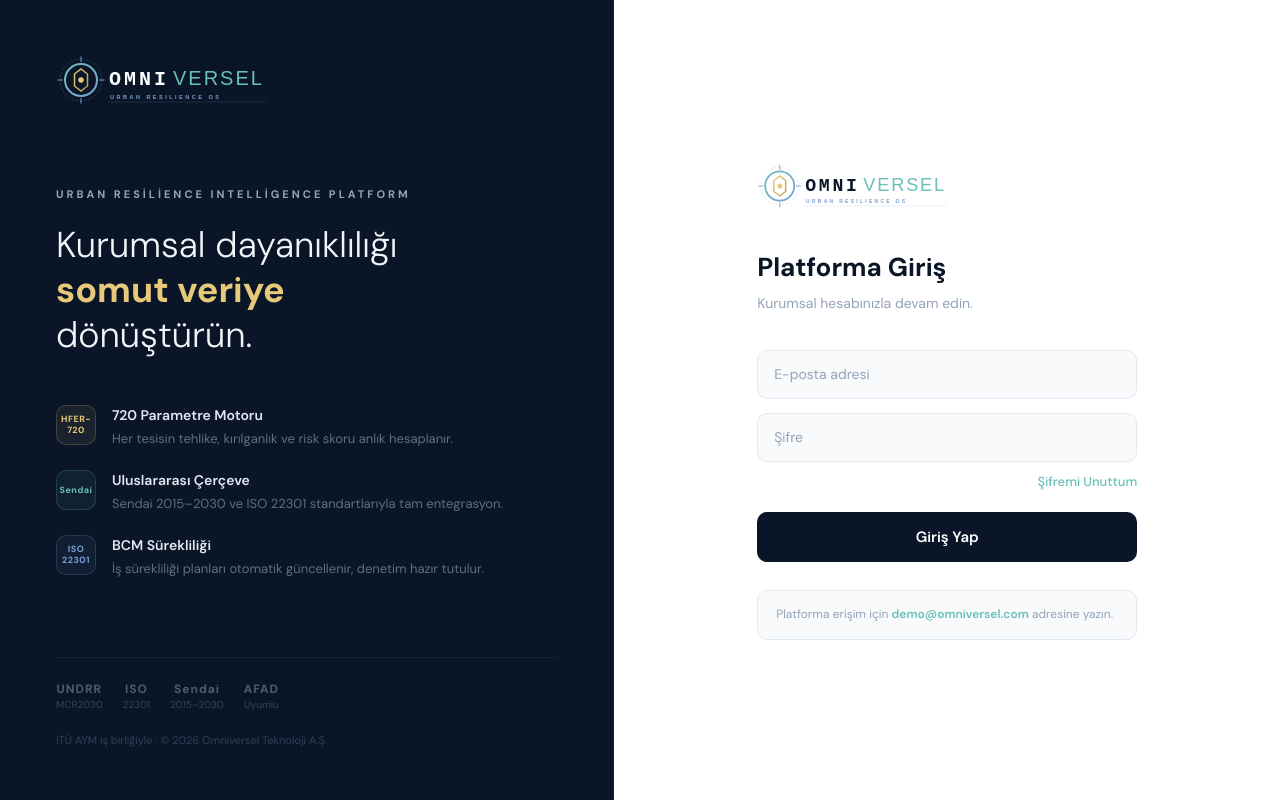
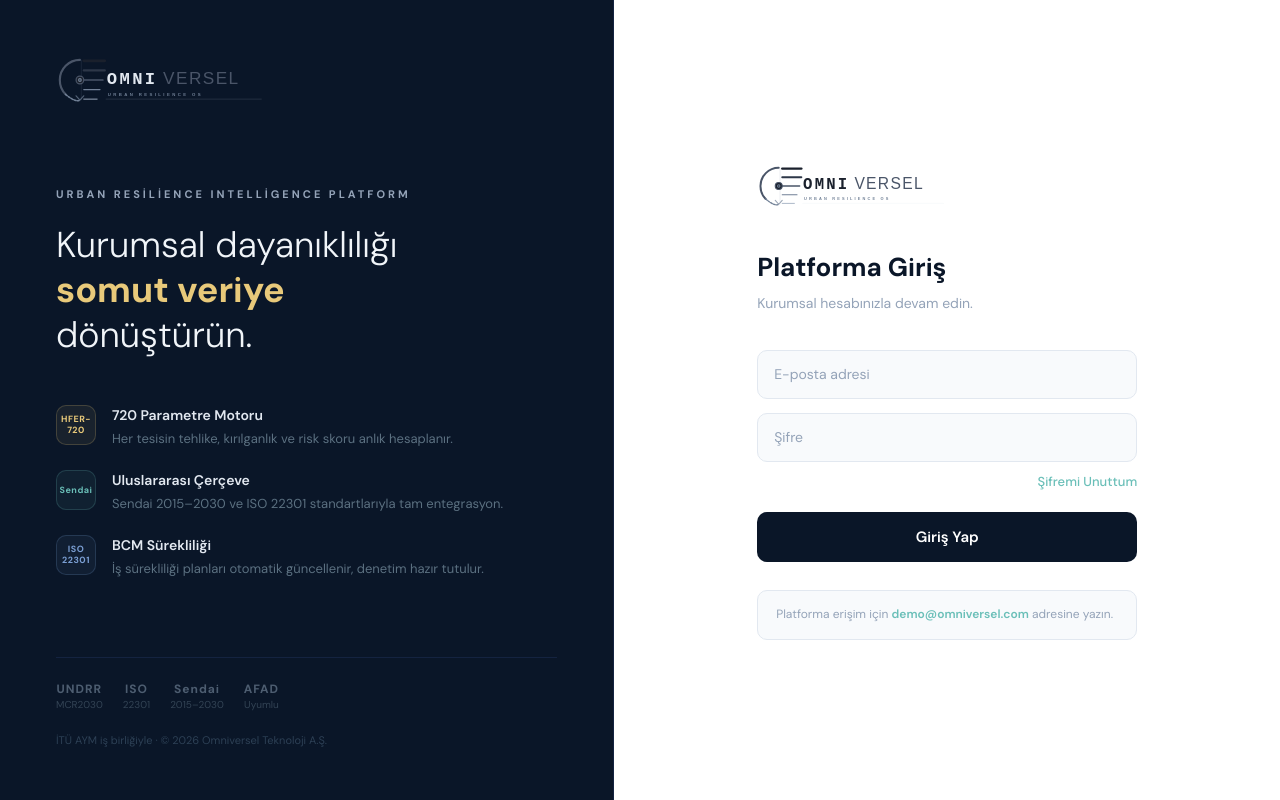
Before and after one commit to resiliagroup/resilia-platform, a Next.js app: page /login in a window 1280 px wide. Built offline with nearby package versions, Linux system fonts and the light colour scheme.

Commit message:
feat: OmniverselLogo yeni sembol — E+F BCM döngüsü, lacivert/gri tonlar

```diff
--- a/src/components/OmniverselLogo.tsx
+++ b/src/components/OmniverselLogo.tsx
@@ -5,78 +5,126 @@ interface Props {
   height?: number
   className?: string
   light?: boolean
+  variant?: 'default' | 'navy' | 'contrast'
 }
 
-export default function OmniverselLogo({ width = 220, height = 56, className, light }: Props) {
-  const omniColor = light ? '#0A1628' : '#FFFFFF'
+export default function OmniverselLogo({ width = 220, height = 56, className, light, variant = 'default' }: Props) {
+
+  const schemes = {
+    default: {
+      loop:    '#4A5568',
+      dash:    '#718096',
+      lines:   ['#1A202C', '#2D3748', '#4A5568', '#718096', '#A0AEC0'],
+      div:     '#718096',
+      nodeRim: '#4A5568',
+      nodeFill:'#718096',
+      nodeCore:'#1A202C',
+      arrow:   '#718096',
+      omni:    light ? '#1A202C' : '#E2E8F0',
+      versel:  '#4A5568',
+      sub:     '#718096',
+      rule:    '#CBD5E0',
+    },
+    navy: {
+      loop:    '#2C4A6E',
+      dash:    '#4A6FA5',
+      lines:   ['#0F2340', '#1A3A5C', '#2C4A6E', '#4A6FA5', '#7B9FC0'],
+      div:     '#4A6FA5',
+      nodeRim: '#2C4A6E',
+      nodeFill:'#4A6FA5',
+      nodeCore:'#0F2340',
+      arrow:   '#4A6FA5',
+      omni:    light ? '#0F2340' : '#E8F0FA',
+      versel:  '#2C4A6E',
+      sub:     '#4A6FA5',
+      rule:    '#4A6FA5',
+    },
+    contrast: {
+      loop:    '#1A202C',
+      dash:    '#4A5568',
+      lines:   ['#E2E8F0', '#CBD5E0', '#A0AEC0', '#718096', '#4A5568'],
+      div:     '#718096',
+      nodeRim: '#E2E8F0',
+      nodeFill:'#E2E8F0',
+      nodeCore:'#1A202C',
+      arrow:   '#A0AEC0',
+      omni:    light ? '#1A202C' : '#E2E8F0',
+      versel:  '#4A5568',
+      sub:     '#718096',
+      rule:    '#718096',
+    },
+  }
+
+  const s = schemes[variant]
+  const lw = [5.5, 4.5, 3.5, 2.5, 2]
+  const ly = [-40, -20, 0, 20, 40]
+  const lx2 = [52, 52, 48, 42, 36]
+
   return (
     <svg
       xmlns="http://www.w3.org/2000/svg"
-      viewBox="0 0 440 100"
+      viewBox="0 0 460 100"
       width={width}
       height={height}
       className={className}
       style={{ display: 'block' }}
     >
-      <defs>
-        <linearGradient id="logoTeal" x1="0%" y1="0%" x2="100%" y2="100%">
-          <stop offset="0%" stopColor="#6ABFB8" />
-          <stop offset="100%" stopColor="#7B9FD4" />
-        </linearGradient>
-        <linearGradient id="logoGold" x1="0%" y1="0%" x2="100%" y2="100%">
-          <stop offset="0%" stopColor="#E8C97A" />
-          <stop offset="100%" stopColor="#B89B4A" />
-        </linearGradient>
-      </defs>
-
-      {/* Geometrik sembol — kalın ve belirgin */}
+      {/* Sembol — E+F karışımı */}
       <g transform="translate(50, 50)">
-        <circle cx="0" cy="0" r="42" fill="none" stroke="#7B9FD4" strokeWidth="1.5" opacity="0.4" strokeDasharray="4 4"/>
-        <circle cx="0" cy="0" r="32" fill="none" stroke="url(#logoTeal)" strokeWidth="4"/>
-        <polygon
-          points="0,-22 13,-12 13,12 0,22 -13,12 -13,-12"
-          fill="none"
-          stroke="url(#logoGold)"
-          strokeWidth="3"
-        />
-        <circle cx="0" cy="0" r="5.5" fill="#E8C97A"/>
-        <line x1="-47" y1="0" x2="-36" y2="0" stroke="#7B9FD4" strokeWidth="2.5" opacity="0.8"/>
-        <line x1="47" y1="0" x2="36" y2="0" stroke="#7B9FD4" strokeWidth="2.5" opacity="0.8"/>
-        <line x1="0" y1="-47" x2="0" y2="-36" stroke="#7B9FD4" strokeWidth="2.5" opacity="0.8"/>
-        <line x1="0" y1="47" x2="0" y2="36" stroke="#7B9FD4" strokeWidth="2.5" opacity="0.8"/>
+        {/* Döngü — sol yarı, kırık */}
+        <path d="M0,-42 A42,42 0 0,0 -42,0 A42,42 0 0,0 -30,30"
+              fill="none" stroke={s.loop} strokeWidth="4.5" strokeLinecap="round"/>
+        {/* Kırık geçiş — kesik */}
+        <path d="M-30,30 Q-8,48 0,42"
+              fill="none" stroke={s.dash} strokeWidth="3.2" strokeLinecap="round"
+              strokeDasharray="4 3"/>
+        {/* Düzen çizgileri — sağ */}
+        {ly.map((y, i) => (
+          <line key={i} x1="8" y1={y} x2={lx2[i]} y2={y}
+                stroke={s.lines[i]} strokeWidth={lw[i]} strokeLinecap="round"/>
+        ))}
+        {/* Dikey ayırıcı */}
+        <line x1="3" y1="-42" x2="3" y2="42"
+              stroke={s.div} strokeWidth="1" opacity="0.3"/>
+        {/* Ok */}
+        <path d="M0,42 L-8,33 M0,42 L8,33"
+              fill="none" stroke={s.arrow} strokeWidth="2.5" strokeLinecap="round" strokeLinejoin="round" opacity="0.7"/>
+        {/* Merkez */}
+        <circle cx="0" cy="0" r="8" fill={s.nodeCore} stroke={s.nodeRim} strokeWidth="2.5"/>
+        <circle cx="0" cy="0" r="4" fill={s.nodeFill}/>
+        <circle cx="0" cy="0" r="1.5" fill={s.nodeCore}/>
       </g>
 
-      {/* Metin grubu */}
-      <g transform="translate(106, 60)">
+      {/* Metin */}
+      <g transform="translate(106, 58)">
         <text
           fontFamily="'Courier New', Courier, monospace"
-          fontSize="40"
+          fontSize="36"
           fontWeight="900"
-          fill={omniColor}
-          letterSpacing="6"
+          fill={s.omni}
+          letterSpacing="5"
         >OMNI</text>
         <text
-          x="128"
+          x="118"
           fontFamily="Arial, sans-serif"
-          fontSize="40"
+          fontSize="36"
           fontWeight="300"
-          fill="#6ABFB8"
-          letterSpacing="4"
+          fill={s.versel}
+          letterSpacing="3"
         >VERSEL</text>
         <text
           x="2"
-          y="28"
+          y="25"
           fontFamily="Arial, Helvetica, sans-serif"
-          fontSize="11"
-          fontWeight="900"
-          fill="#7B9FD4"
-          opacity="1"
+          fontSize="9"
+          fontWeight="700"
+          fill={s.sub}
           letterSpacing="5"
         >URBAN RESILIENCE OS</text>
       </g>
 
       {/* Alt çizgi */}
-      <line x1="104" y1="94" x2="420" y2="94" stroke="#7B9FD4" strokeWidth="1" opacity="0.35"/>
+      <line x1="104" y1="90" x2="430" y2="90" stroke={s.rule} strokeWidth="0.8" opacity="0.35"/>
     </svg>
   )
 }
```
Also changed, not shown: 1 other file (tests, documents, lock files or other folders).
